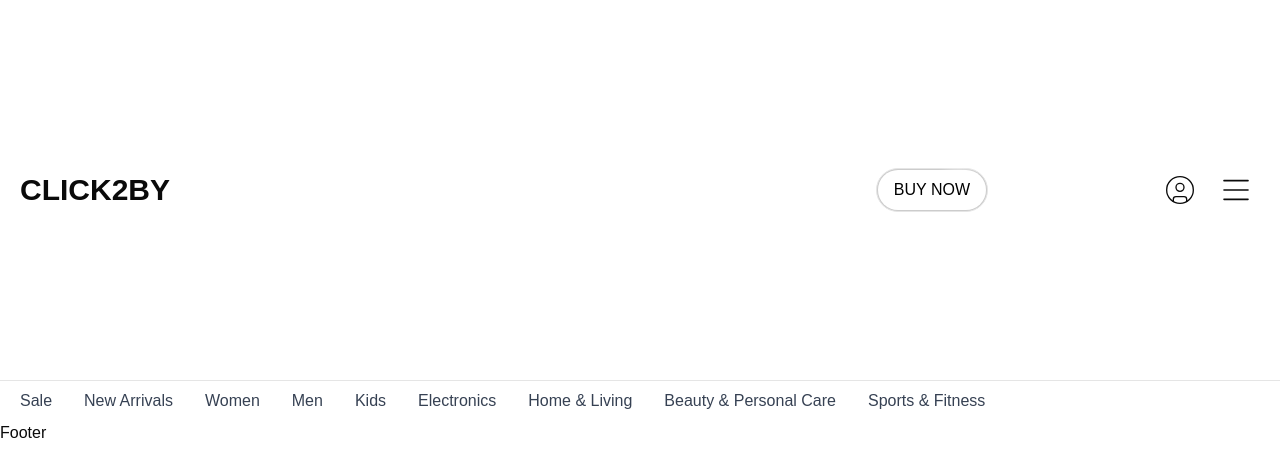
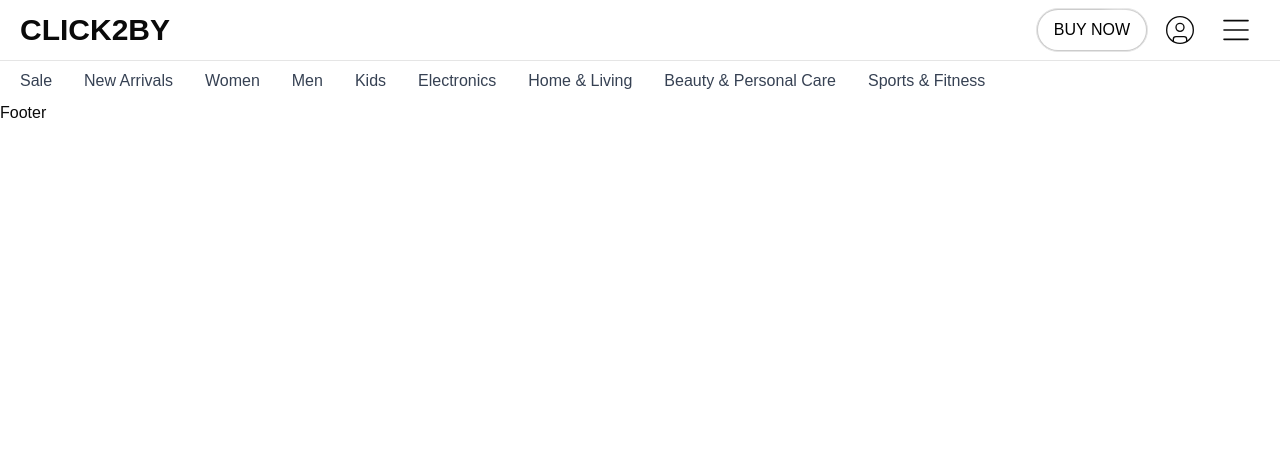
Before and after one commit to mdforhadulislam/click2by-ecommarce, a Next.js app: page / in a window 1280 px wide. Shown: the top 476 px of the page. Built offline with nearby package versions, Linux system fonts and the light colour scheme; a web font is replaced by a local one.

Commit message:
addd allll

```diff
--- a/components/Nav/NavBar.tsx
+++ b/components/Nav/NavBar.tsx
@@ -159,7 +159,6 @@ const NavBar = () => {
           <h1 className="text-3xl font-bold">CLICK2BY</h1>
 
           <div className="flex gap-2 items-center align-middle">
-            <div className="m-40 flex justify-center text-center">
       <HoverBorderGradient
         containerClassName="rounded-full"
         as="button"
@@ -167,7 +166,7 @@ const NavBar = () => {
       >
         <span>BUY NOW</span>
       </HoverBorderGradient>
-    </div>
+
 
             <div className="p-2 py-1 hover:bg-black hover:text-white transition-all duration-200 cursor-pointer">
               <CircleUser size={32} strokeWidth={1} />
```
